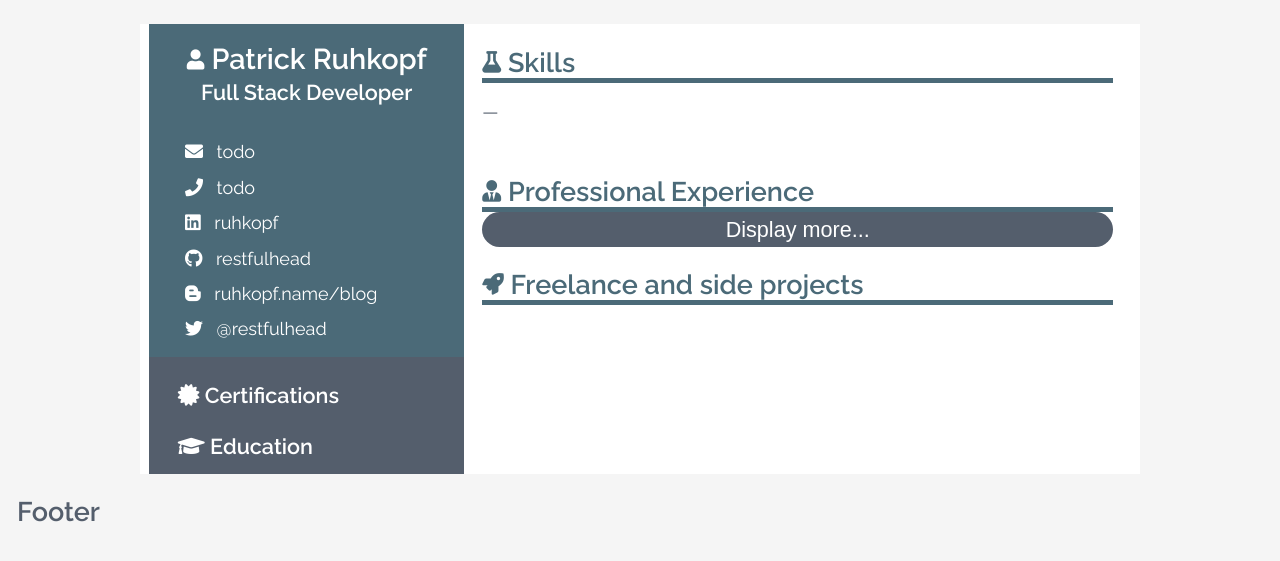
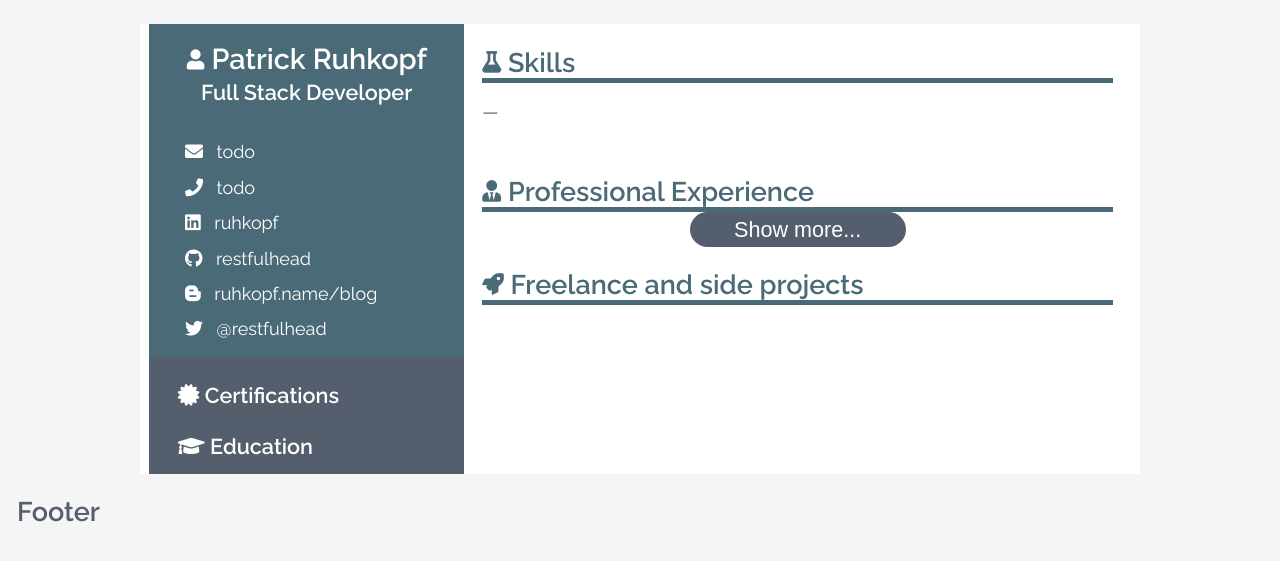
Before and after one commit to restfulhead/blog, a Jekyll site: the page built from profile.html, in a window 1280 px wide. Shown: the top 561 px of the page. Built offline with Jekyll 4.4.1, drawn with Linux system fonts in a browser that asks for light colours.

Commit message:
feat: reveal more/less button

```diff
--- a/css/main_profile_v1.scss
+++ b/css/main_profile_v1.scss
@@ -175,6 +175,8 @@
   padding: 0;
   line-height: 0.1em;
   height: 1.6em;
+  width: 10em;
+  margin: 0 auto;
   color: $sidebar-color;
   background-color: $sidebar-bg-color;
   border: none;
@@ -187,6 +189,10 @@
 
 .light-button:hover {
   background-color: $main-header-color
+}
+
+.hidden {
+  display: none;
 }
 
 @media screen and (min-width: 800px) {
--- a/profile.html
+++ b/profile.html
@@ -2,6 +2,8 @@
 layout: profile
 permalink: /profile/
 ---
+
+
 
   <div class="row">
     <div class="column-sidebar">
@@ -81,13 +83,13 @@
         {% include profile-experience.html %}
       {% endfor %}
 
-      <button id="read-more-button" class="light-button">Display more...</button>
-
-      <div id="read-more">
+      <div id="read-more-content" class="hidden">
         {% for experience in site.data.profile.moreExperiences %}
           {% include profile-experience.html %}
         {% endfor %}
       </div>
+
+      <button id="read-more-button" class="light-button" onclick="toggleReadmore()">Show more...</button>
 
       <h2>
         <i class="fas fa-rocket"></i>
@@ -101,3 +103,18 @@
 
     </div>
   </div>
+
+  <script>
+    function toggleReadmore() {
+      var moreText = document.getElementById("read-more-content");
+      var btnText = document.getElementById("read-more-button");
+
+      if (moreText.style.display === "inline") {
+        btnText.innerHTML = "Show more...";
+        moreText.style.display = "none";
+      } else {
+        btnText.innerHTML = "Show less...";
+        moreText.style.display = "inline";
+      }
+    }
+    </script>
```
